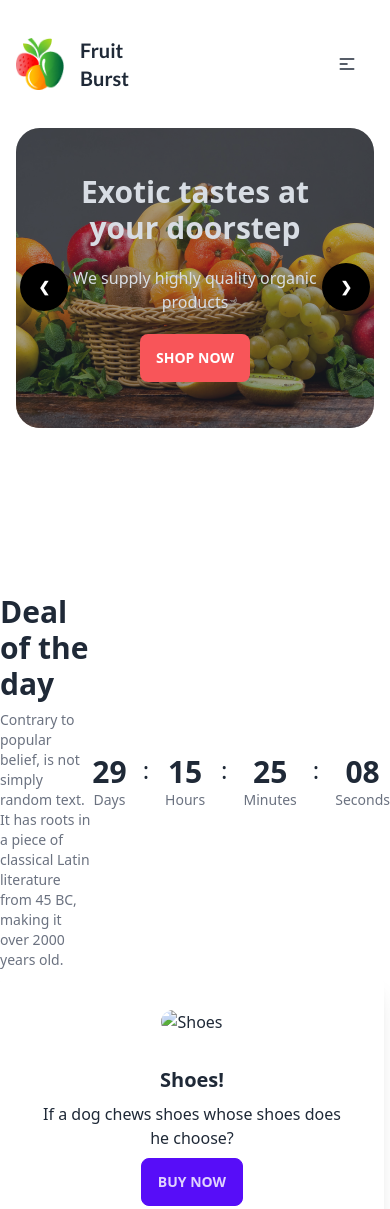
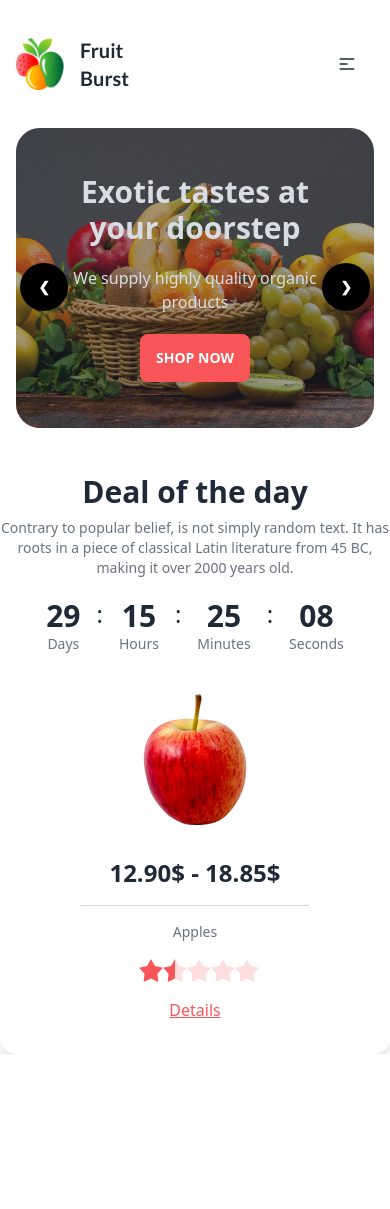
Before and after one commit to bluebird089/assignment_3_fruit_burst, a plain HTML site: page index.html in a window 390 px wide. Shown: the top 1209 px of the page. After the commit the page ends 1054 px from the top, so only its background shows below. Drawn offline with nearby package versions, Linux system fonts and the light colour scheme.

Commit message:
minor changes

```diff
--- a/index.html
+++ b/index.html
@@ -97,7 +97,7 @@
                 <div id="slide1" class="carousel-item relative w-full">
 
                     <div class="hero mx-4 lg:mx-0 h-[300px] md:h-[400px] lg:h-[500px] rounded-3xl"
-                        style="background-image: url(/images/banner1.png);">
+                        style="background-image: url(images/banner1.png);">
                         <div class="hero-overlay rounded-3xl bg-opacity-40"></div>
                         <div
                             class="hero-content mx-4 h-[300px] md:h-[400px] lg:h-[500px] text-center text-neutral-content">
@@ -120,7 +120,7 @@
                 <div id="slide2" class="carousel-item relative w-full">
 
                     <div class="hero mx-4 lg:mx-0 h-[300px] md:h-[400px] lg:h-[500px] rounded-3xl"
-                        style="background-image: url(/images/banner2.png);">
+                        style="background-image: url(images/banner2.png);">
                         <div class="hero-overlay rounded-3xl bg-opacity-40"></div>
                         <div
                             class="hero-content mx-4 h-[300px] md:h-[400px] lg:h-[500px] text-center text-neutral-content">
@@ -142,7 +142,7 @@
 
                 <div id="slide3" class="carousel-item relative w-full">
                     <div class="hero mx-4 lg:mx-0 h-[300px] md:h-[400px] lg:h-[500px] rounded-3xl"
-                        style="background-image: url(/images/banner3.png);">
+                        style="background-image: url(images/banner3.png);">
                         <div class="hero-overlay rounded-3xl bg-opacity-40"></div>
                         <div
                             class="hero-content mx-4 h-[300px] md:h-[400px] lg:h-[500px] text-center text-neutral-content">
@@ -164,7 +164,7 @@
 
                 <div id="slide4" class="carousel-item relative w-full">
                     <div class="hero mx-4 lg:mx-0 h-[300px] md:h-[400px] lg:h-[500px] rounded-3xl"
-                        style="background-image: url(/images/banner4.png);">
+                        style="background-image: url(images/banner4.png);">
                         <div class="hero-overlay rounded-3xl bg-opacity-40"></div>
                         <div
                             class="hero-content mx-4 h-[300px] md:h-[400px] lg:h-[500px] text-center text-neutral-content">
@@ -219,9 +219,9 @@
     <main>
 
         <!-- Deal Of The Day Section -->
-        <section class="container mx-auto mt-40">
-            <div class="flex justify-between items-center">
-                <div class="w-1/2 space-y-2">
+        <section class="container mx-auto mt-10 lg:mt-40">
+            <div class="flex gap-5 flex-col lg:flex-row justify-between items-center">
+                <div class="lg:w-1/2 space-y-2 text-center lg:text-left">
                     <h3 class="text-3xl font-bold">Deal of the day</h3>
                     <p class="text-sm text-gray-500">Contrary to popular belief, is not simply random text. It has roots
                         in a piece of classical Latin
@@ -250,19 +250,69 @@
                 </div>
             </div>
 
-            <div class="">
-                <div class="card w-96 bg-base-100 shadow-xl">
+            <div class="grid grid-cols-1 md:grid-cols-2 lg:grid-cols-4">
+                <div class="card shadow-xl">
                     <figure class="px-10 pt-10">
-                      <img src="/images/stock/photo-1606107557195-0e29a4b5b4aa.jpg" alt="Shoes" class="rounded-xl" />
+                        <img src="images/fruit6.png" alt="Shoes" class="rounded-xl" />
                     </figure>
-                    <div class="card-body items-center text-center">
-                      <h2 class="card-title">Shoes!</h2>
-                      <p>If a dog chews shoes whose shoes does he choose?</p>
-                      <div class="card-actions">
-                        <button class="btn btn-primary">Buy Now</button>
-                      </div>
+                    <div class="card-body items-center text-center space-y-2">
+                        <h2 class="card-title text-2xl font-bold">12.90$ - 18.85$</h2>
+                        <div class="w-[70%] h-[1px] bg-gray-300"></div>
+                        <p class="text-sm text-gray-500">Apples</p>
+                        <div class="rating rating-l rating-half">
+                            <input type="radio" name="rating-10" class="rating-hidden" />
+                            <input type="radio" name="rating-10" class="bg-[#F85559] mask mask-star-2 mask-half-1" />
+                            <input type="radio" name="rating-10" class="bg-[#F85559] mask mask-star-2 mask-half-2" />
+                            <input type="radio" name="rating-10" class="bg-[#F85559] mask mask-star-2 mask-half-1"
+                                checked />
+                            <input type="radio" name="rating-10" class="bg-[#F85559] mask mask-star-2 mask-half-2" />
+                            <input type="radio" name="rating-10" class="bg-[#F85559] mask mask-star-2 mask-half-1" />
+                            <input type="radio" name="rating-10" class="bg-[#F85559] mask mask-star-2 mask-half-2" />
+                            <input type="radio" name="rating-10" class="bg-[#F85559] mask mask-star-2 mask-half-1" />
+                            <input type="radio" name="rating-10" class="bg-[#F85559] mask mask-star-2 mask-half-2" />
+                            <input type="radio" name="rating-10" class="bg-[#F85559] mask mask-star-2 mask-half-1" />
+                            <input type="radio" name="rating-10" class="bg-[#F85559] mask mask-star-2 mask-half-2" />
+                        </div>
+                        <!-- Open the modal using ID.showModal() method -->
+                        <a class="text-[#F85559] underline" onclick="my_modal_1.showModal()">Details</a>
+                        <dialog id="my_modal_1" class="modal">
+                            <form method="dialog" class="modal-box text-center flex flex-col items-center gap-5">
+                                <img class="w-[30%]" src="images/fruit6.png" alt="">
+                                <h3 class="card-title text-3xl font-bold">Apples</h3>
+                                <p class="py-4">Professional employees are there for you to pick the most amazing and
+                                    fresh fruits.</p>
+                                <div class="rating rating-l rating-half">
+                                    <input type="radio" name="rating-10" class="rating-hidden" />
+                                    <input type="radio" name="rating-10"
+                                        class="bg-[#F85559] mask mask-star-2 mask-half-1" />
+                                    <input type="radio" name="rating-10"
+                                        class="bg-[#F85559] mask mask-star-2 mask-half-2" />
+                                    <input type="radio" name="rating-10"
+                                        class="bg-[#F85559] mask mask-star-2 mask-half-1" checked />
+                                    <input type="radio" name="rating-10"
+                                        class="bg-[#F85559] mask mask-star-2 mask-half-2" />
+                                    <input type="radio" name="rating-10"
+                                        class="bg-[#F85559] mask mask-star-2 mask-half-1" />
+                                    <input type="radio" name="rating-10"
+                                        class="bg-[#F85559] mask mask-star-2 mask-half-2" />
+                                    <input type="radio" name="rating-10"
+                                        class="bg-[#F85559] mask mask-star-2 mask-half-1" />
+                                    <input type="radio" name="rating-10"
+                                        class="bg-[#F85559] mask mask-star-2 mask-half-2" />
+                                    <input type="radio" name="rating-10"
+                                        class="bg-[#F85559] mask mask-star-2 mask-half-1" />
+                                    <input type="radio" name="rating-10"
+                                        class="bg-[#F85559] mask mask-star-2 mask-half-2" />
+                                </div>
+                                <div class="modal-action gap-4">
+                                    <!-- if there is a button in form, it will close the modal -->
+                                    <button class="btn text-[#F85559] border-[#F85559] outline-none">Close</button>
+                                    <button class="btn bg-[#F85559] text-white">Buy Now</button>
+                                </div>
+                            </form>
+                        </dialog>
                     </div>
-                  </div>
+                </div>
             </div>
         </section>
 
```
